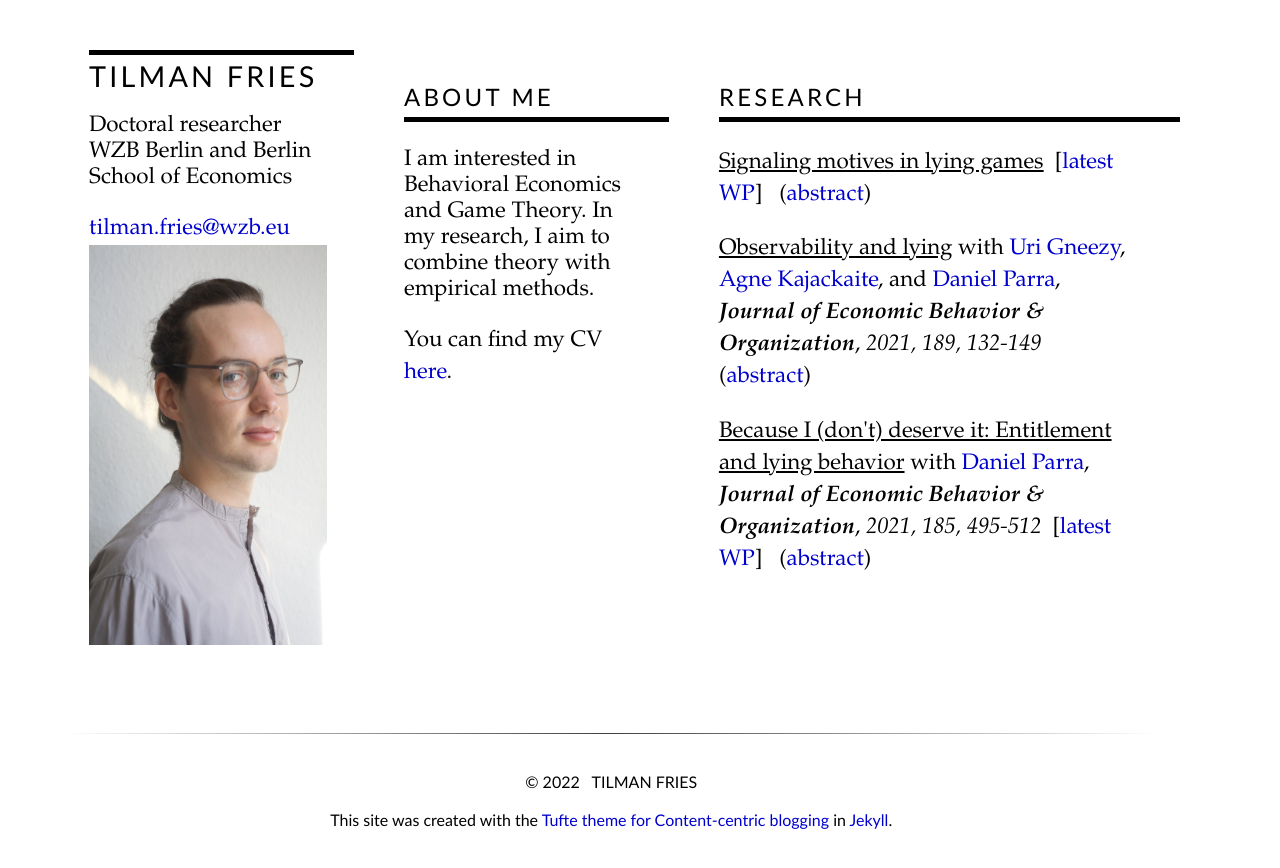
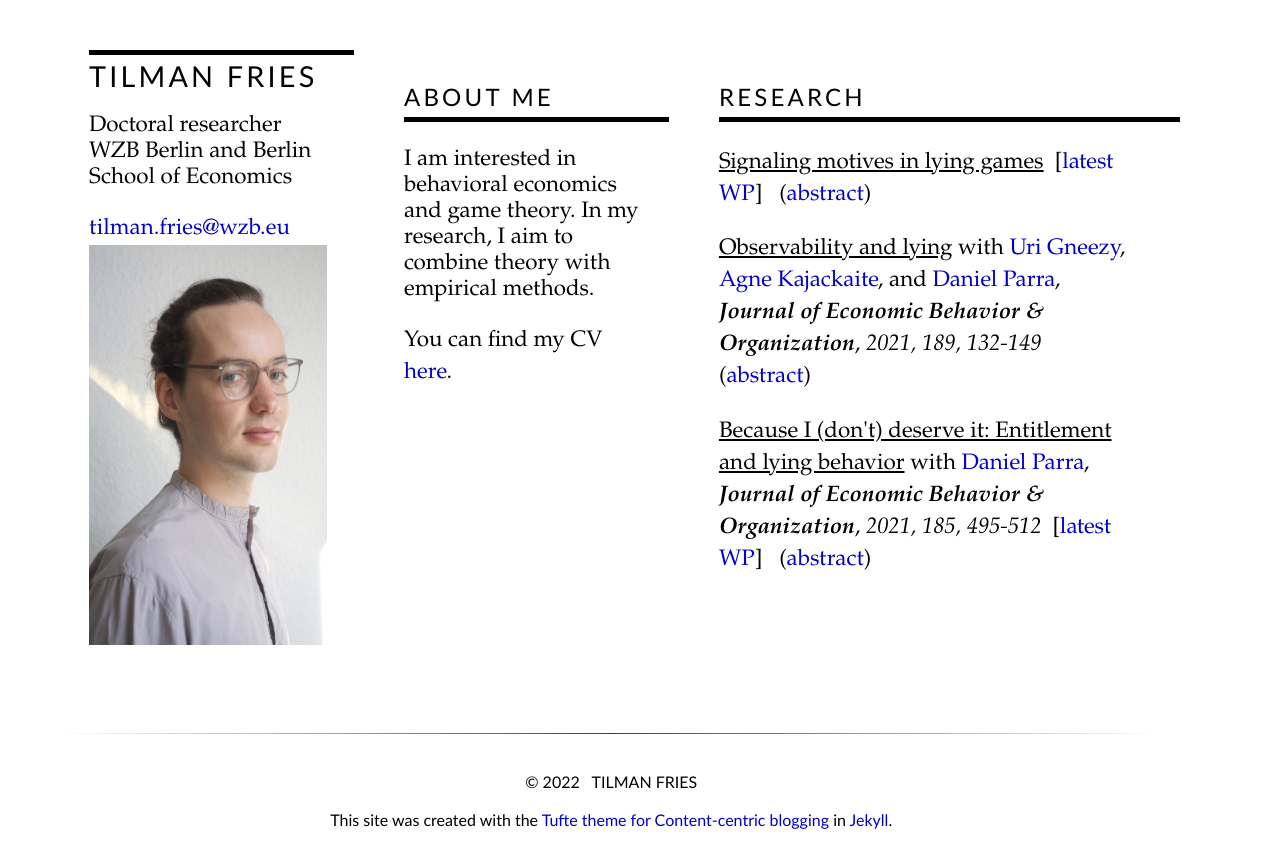
Before and after one commit to tilmanfries/tilmanfries.github.io, a Jekyll site: the page built from index.md, in a window 1280 px wide. Shown: the top 868 px of the page. Built offline with Jekyll 4.4.1, drawn with Linux system fonts in a browser that asks for light colours.

Commit message:
updated jmp

```diff
--- a/index.md
+++ b/index.md
@@ -36,4 +36,4 @@ projects:
     abstract: "We study the effect of entitlement on the willingness to lie. We set up a model of lying where individuals feel more or less entitled to their endowment  depending on how they earned it. When given the opportunity to lie to keep their endowment, individuals who feel more entitled are encouraged to lie while others are discouraged. To test the model predictions we use a laboratory experiment where we compare the lying behavior of participants endowed with a high endowment and participants endowed with a low endowment. In one treatment, the allocation of the endowment is decided by participants' performance, and in the other, it is determined by a random draw. Our study shows that deservingness influences lying in an intuitive direction: when participants' performance determines income, those who earn less money lie less than those who earn more. We do not find differences in lying when participants perform the same task but lie to keep windfall endowments."
 ---
 
-I am interested in Behavioral Economics and Game Theory. In my research, I aim to combine theory with empirical methods.
+I am interested in behavioral economics and game theory. In my research, I aim to combine theory with empirical methods.
```
Also changed, not shown: 2 other files.
